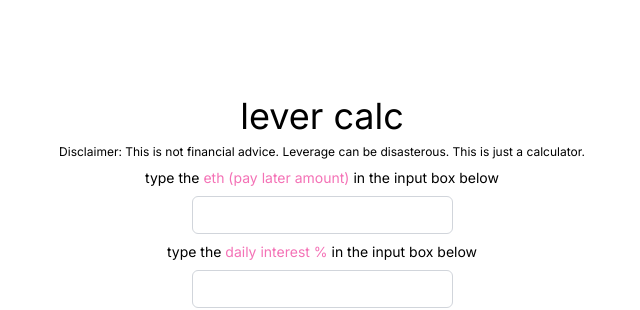
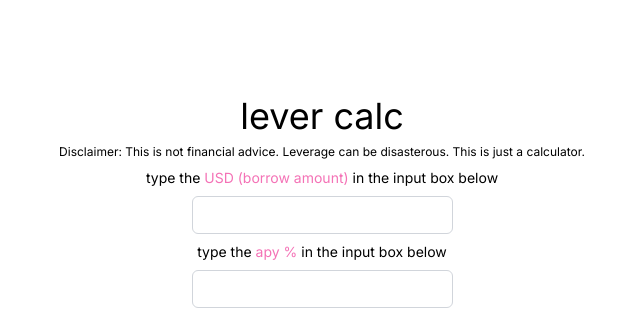
Before and after one commit to jarrensj/levercalc.com, a Next.js app: page / in a window 1280 px wide. Shown: the top 310 px of the page, without its empty margins (318-958 px from the left). Built offline with nearby package versions, Linux system fonts and the light colour scheme.

Commit message:
default to USD borrow

```diff
--- a/components/Calculator.tsx
+++ b/components/Calculator.tsx
@@ -7,7 +7,8 @@ const Calculator = () => {
   const [interestValue, setInterestValue] = useState<number | ''>('');
   const [daysValue, setDaysValue] = useState<number | ''>('');
 
-  const [isDaily, setIsDaily] = useState<boolean>(true);
+  const [isDaily, setIsDaily] = useState<boolean>(false);
+  const [currencyType, setCurrencyType] = useState<'ETH' | 'USD'>('USD');
 
   const [result, setResult] = useState<number>(0);
 
@@ -59,10 +60,14 @@ const Calculator = () => {
     setIsDaily(!isDaily);
   };
 
+  const toggleCurrencyType = () => {
+    setCurrencyType(currencyType === 'ETH' ? 'USD' : 'ETH');
+  };
+
   return (
     <div>
-      {/* ETH Input */}
-      <p className="text-sm mb-2">type the <span className="text-pink-400">eth (pay later amount)</span> in the input box below</p>
+      {/* Borrow Input */}
+      <p className="text-sm mb-2">type the <span onClick={toggleCurrencyType} className="text-pink-400 cursor-pointer">{currencyType === 'ETH' ? 'eth (borrow amount)' : 'USD (borrow amount)'}</span> in the input box below</p>
       <input
         type="number"
         className={`mb-2 w-25 py-1 text-lg text-center border ${isEthValid ? 'border-gray-300' : 'border-red-500'} rounded-md focus:outline-none focus:ring-2 focus:ring-blue-500`}
@@ -70,7 +75,7 @@ const Calculator = () => {
         min="0"
         onChange={handleEthInputChange}
       />
-      {!isEthValid && <p className="text-red-500 text-sm">Please enter a valid ETH amount (&gt;=0).</p>}
+      {!isEthValid && <p className="text-red-500 text-sm">Please enter a valid {currencyType} amount (&gt;=0).</p>}
 
       {/* Interest Input */}
       <p className="text-sm mb-2">type the <span onClick={toggleInterestType} className="text-pink-400 cursor-pointer">{isDaily ? 'daily interest %' : 'apy %'}</span> in the input box below</p>
@@ -97,7 +102,7 @@ const Calculator = () => {
       {result > 0 && (
         <div className="text-2xl mb-2">
           <p className="text-sm mb-2">Result</p>
-          <p className="text-sm mb-2">{result} ETH</p>
+          <p className="text-sm mb-2">{result} {currencyType === 'ETH' ? 'eth' : 'USD'}</p>
         </div>
       )}
     </div>
```
